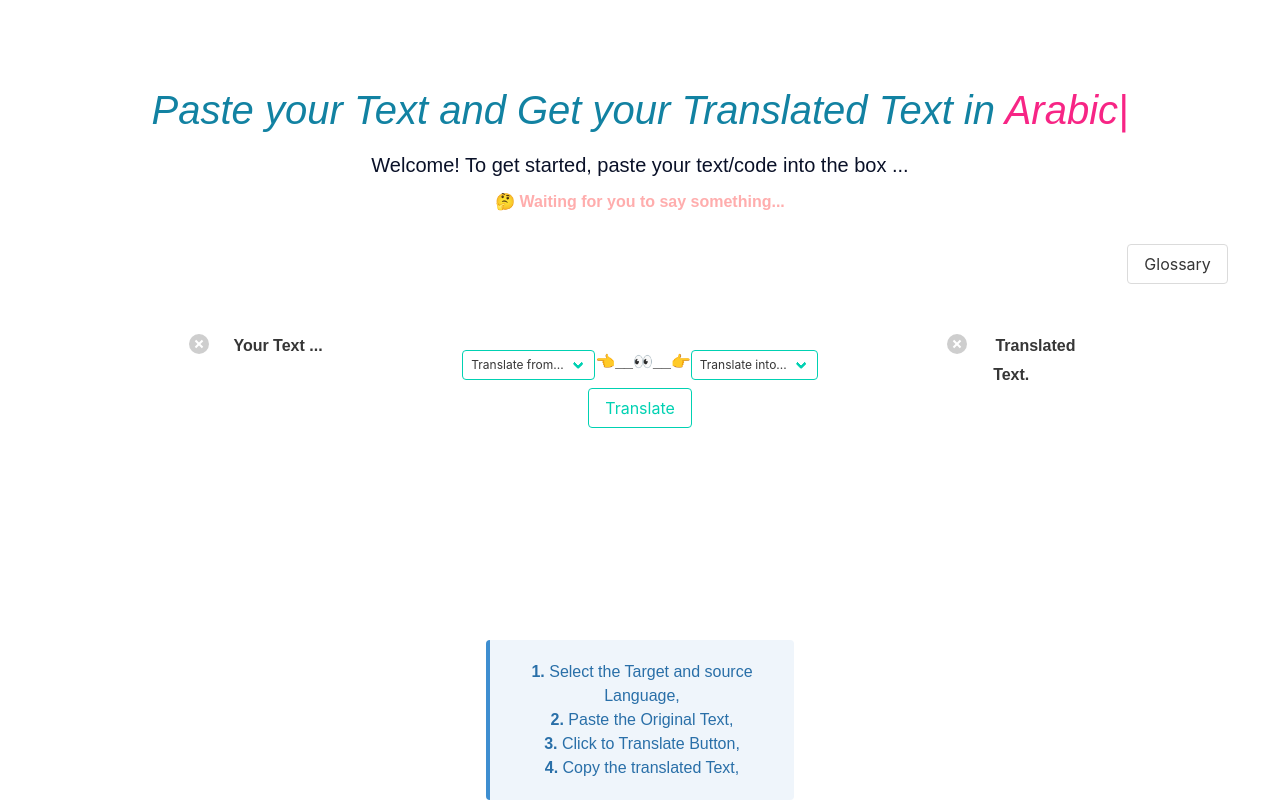
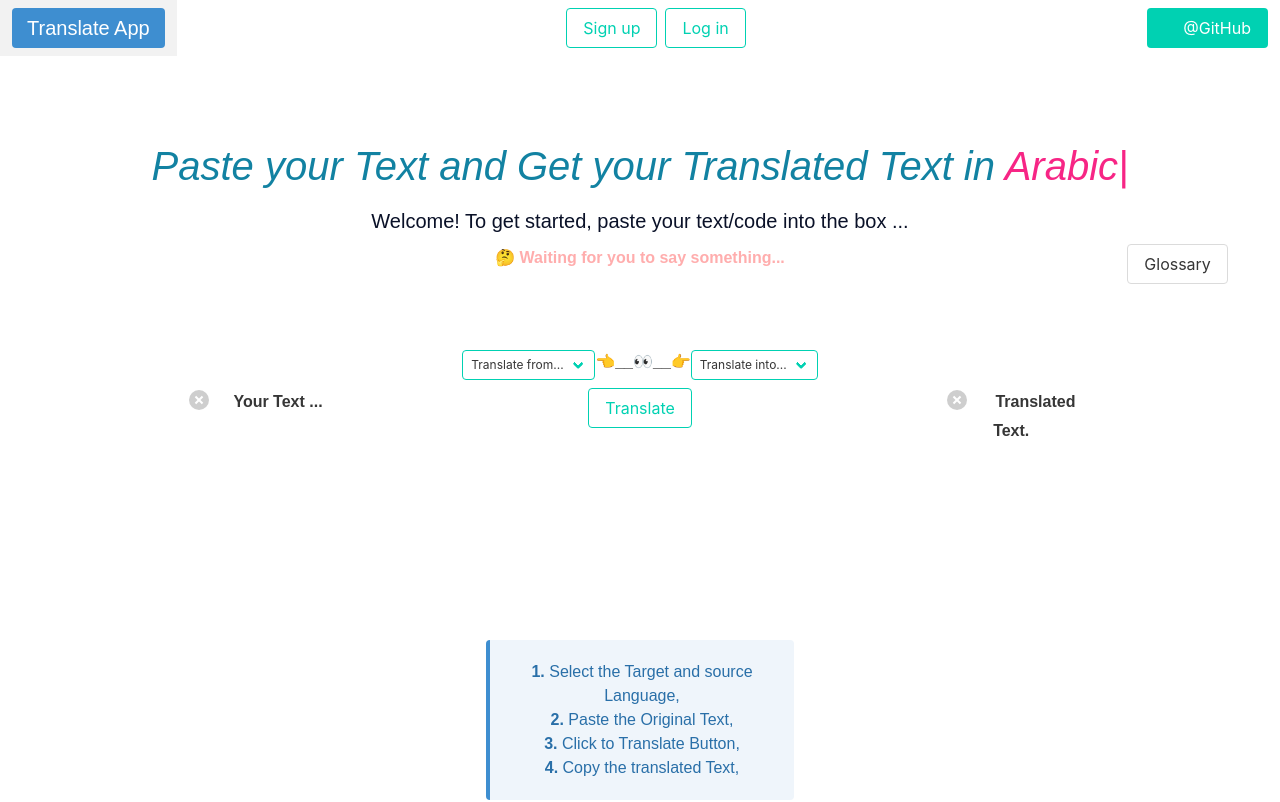
Before and after one commit to th-rpy/TranslateReactjsWebApp, a React (Create React App) app: page / in a window 1280 px wide. Shown: the top 802 px of the page. Built offline with nearby package versions, Linux system fonts and the light colour scheme.

Commit message:
Styled the test comp

```diff
--- a/src/App.js
+++ b/src/App.js
@@ -1,7 +1,7 @@
 /*import logo from "./logo.svg";*/
 import "./App.css";
 import Footer from "./components/Footer";
-import Header from "./components/Header";
+import Navbar from "./components/NavBar";
 import Forms from "./components/Form";
 import Type from "./components/Type";
 
@@ -14,6 +14,7 @@ function App() {
         height: "10%",
       }}
     >
+      <Navbar></Navbar>
       <Type />
       <Forms></Forms>
       <Footer />
--- a/src/components/Modal.js
+++ b/src/components/Modal.js
@@ -1,7 +1,6 @@
 import React from "react";
 import { Button, Modal } from "react-bootstrap";
 import "bulma/css/bulma.css";
-
 
 class Change extends React.Component {
   constructor() {
@@ -9,39 +8,37 @@ class Change extends React.Component {
     this.state = {
       showHide: false,
       obj: [],
-      inputfrom: '',
-      inputby : '',
+      inputfrom: "",
+      inputby: "",
     };
     this.updateInput = this.updateInput.bind(this);
     this.handleSubmit = this.handleSubmit.bind(this);
     this.updateInputby = this.updateInputby.bind(this);
-
   }
 
   handleModalShowHide() {
     this.setState({ showHide: !this.state.showHide });
   }
 
-  updateInput(event){
-    this.setState({inputfrom : event.target.value})
+  updateInput(event) {
+    this.setState({ inputfrom: event.target.value });
   }
-  updateInputby(event){
-        this.setState({inputby : event.target.value})
+  updateInputby(event) {
+    this.setState({ inputby: event.target.value });
   }
 
-
-    handleSubmit(){
-    console.log('Your input from is: ' + this.state.inputfrom)
-    this.setState(prevState => ({
-        obj: [...prevState.obj, this.state.inputfrom+':' + this.state.inputby],
-        inputby: '',
-        inputfrom: ''
-    }))
+  handleSubmit() {
+    console.log("Your input from is: " + this.state.inputfrom);
+    this.setState((prevState) => ({
+      obj: [...prevState.obj, this.state.inputfrom + ":" + this.state.inputby],
+      inputby: "",
+      inputfrom: "",
+    }));
     //Send state to the server code
   }
 
   render() {
-      const { obj, inputfrom , inputby} = this.state;
+    const { obj, inputfrom, inputby } = this.state;
     return (
       <div
         className="modal is-active"
@@ -63,7 +60,6 @@ class Change extends React.Component {
           Glossary
         </button>
 
-
         <Modal
           style={{
             position: "absolute",
@@ -79,34 +75,49 @@ class Change extends React.Component {
           show={this.state.showHide}
         >
           <Modal.Header>
-
             <div className="modal is-active is-small">
               <div className="modal-background"></div>
               <div className="modal-card">
                 <header className="modal-card-head">
-                  <h1 className="modal-card-title">Glossary</h1> <br/>
+                  <h1 className="modal-card-title">Glossary</h1> <br />
                   <h3 className="modal-card-title">Add your Dictionary</h3>
-                  <button onClick={() => this.handleModalShowHide()} className="delete" aria-label="close"></button>
+                  <button
+                    onClick={() => this.handleModalShowHide()}
+                    className="delete"
+                    aria-label="close"
+                  ></button>
                 </header>
                 <section className="modal-card-body">
-
-                <strong>Replace: </strong> <input
+                  <strong>Replace: </strong>{" "}
+                  <input
                     className=""
                     type="text"
                     onChange={this.updateInput}
-                    value = {inputfrom}
+                    value={inputfrom}
                     placeholder="ex. : Maler"
-                  />{"  🔀  ⏩  🔀    "} <strong> By :</strong> <input
+                  />
+                  {"  🔀  ⏩  🔀    "} <strong> By :</strong>{" "}
+                  <input
                     className=""
                     type="text"
                     value={inputby}
                     onChange={this.updateInputby}
                     placeholder="ex. : Artist"
                   />
-                <br/><br/>
-                {
-                     obj.map((ar, index) => (<div className= "box is-small"><p style = {{color: "#000814", fontSize:"15px"}}>{index + '.  ' + ar.split(':')[0] + '  ' + ' ⏩  ⏩ ' + ar.split(':')[1]}</p> </div>))
-                    }
+                  <br />
+                  <br />
+                  {obj.map((ar, index) => (
+                    <div className="box is-small">
+                      <p style={{ color: "#000814", fontSize: "15px" }}>
+                        {index +
+                          ".  " +
+                          ar.split(":")[0] +
+                          "  " +
+                          " ⏩  ⏩ " +
+                          ar.split(":")[1]}
+                      </p>{" "}
+                    </div>
+                  ))}
                 </section>
                 <footer className="modal-card-foot">
                   <button
@@ -126,7 +137,6 @@ class Change extends React.Component {
               </div>
             </div>
           </Modal.Header>
-
         </Modal>
       </div>
     );
--- /dev/null
+++ b/src/components/NavBar.js
@@ -0,0 +1,61 @@
+/* eslint-disable jsx-a11y/anchor-is-valid */
+import { Component } from "react";
+import "bulma/css/bulma.css";
+
+class Navbar extends Component {
+  constructor(props) {
+    super(props);
+    this.state = {};
+  }
+  render() {
+    return (
+      <div>
+        <nav
+          className="navbar is-white"
+          role="navigation"
+          aria-label="main navigation"
+        >
+          <div className="navbar-brand">
+            <a className="navbar-item" href="#">
+              {" "}
+              <span className="tag is-info is-large">Translate App</span>{" "}
+            </a>
+
+            <span aria-hidden="true"></span>
+            <span aria-hidden="true"></span>
+            <span aria-hidden="true"></span>
+          </div>
+
+
+          <div className="navbar-end">
+            <div className="navbar-item">
+              <div className="buttons">
+                <button className="button is-primary is-outlined">
+                  <span>Sign up</span>
+                </button>
+                <button className="button is-primary is-outlined" type="submit">
+                  Log in
+                </button>
+              </div>
+            </div>
+          </div>
+
+          <div className="navbar-end">
+            <div className="navbar-item">
+
+  <button className="button is-primary">
+    <span className="icon">
+      <i className="fab fa-twitter"></i>
+    </span>
+    <span>@GitHub</span>
+  </button>
+              </div>
+            </div>
+
+        </nav>
+      </div>
+    );
+  }
+}
+
+export default Navbar;
```
Lines whose indentation alone changed are shown as unchanged.
